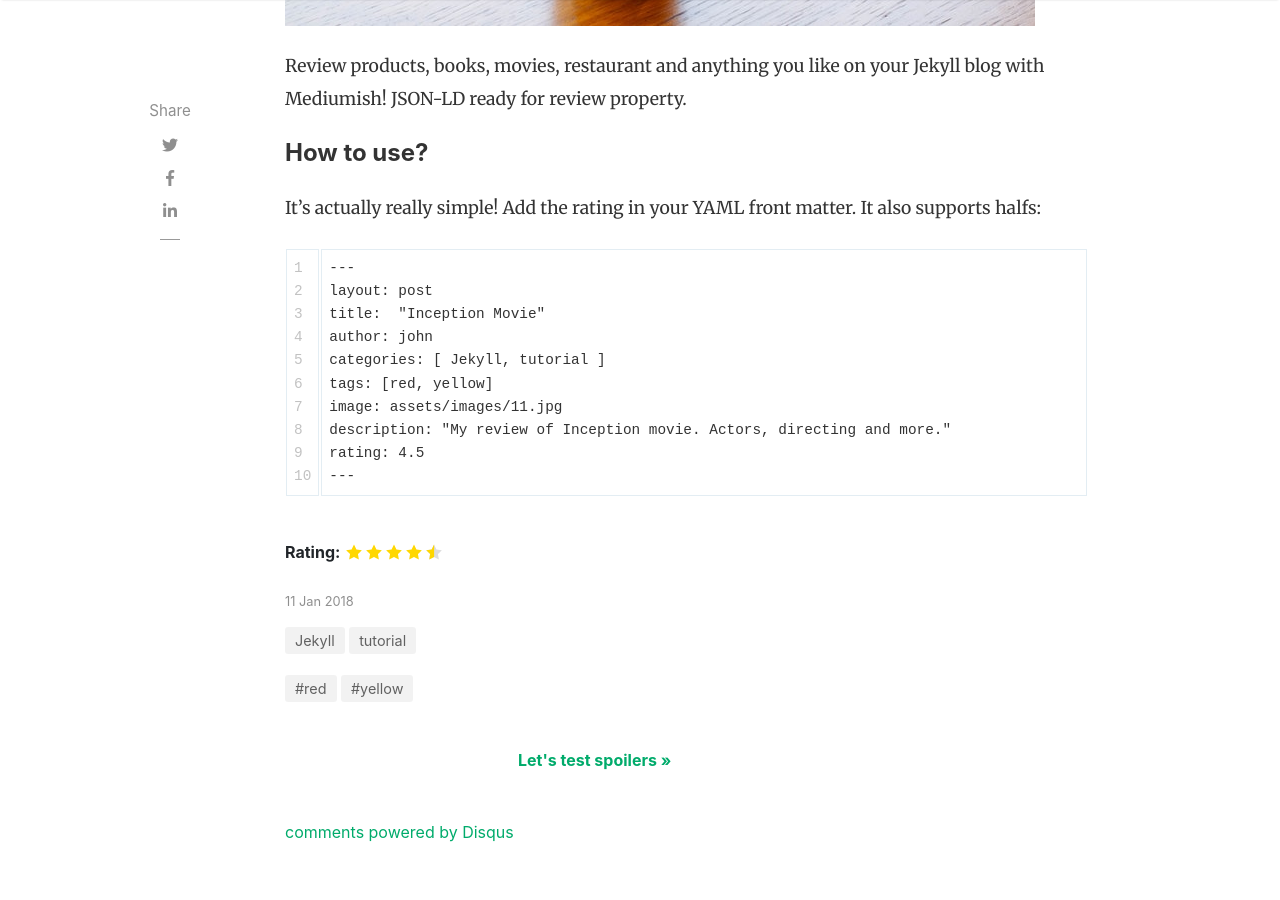
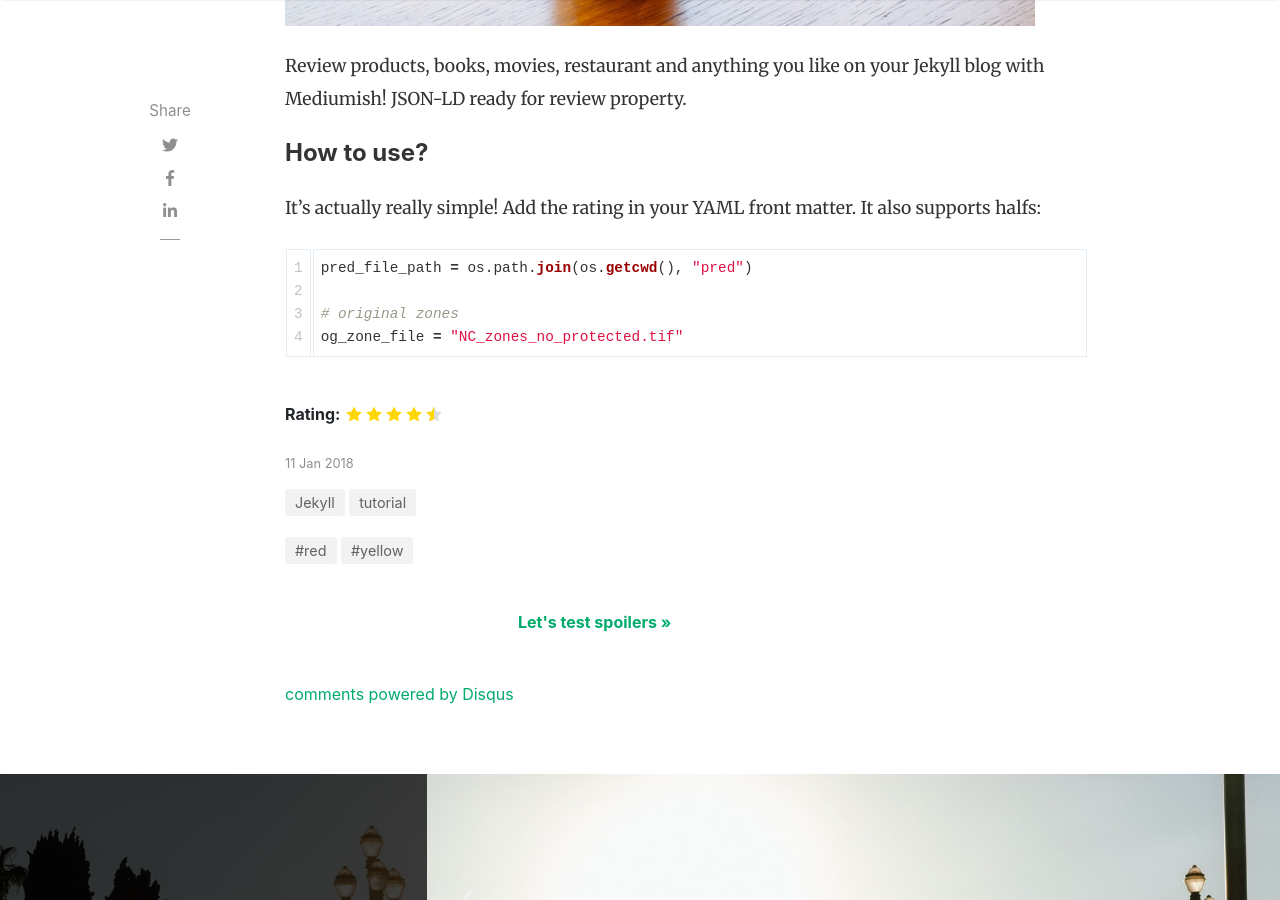
Before and after one commit to malawrim/malawrim.github.io, a Jekyll site: the page built from _posts/2018-01-11-customer-service.md, in a window 1280 px wide and 900 px high, scrolled down 898 px. Built offline with Jekyll 4.4.1, drawn with Linux system fonts in a browser that asks for light colours; nearby versions of some CDN libraries; comment, search, counter and statistics services are not loaded.

Commit message:
Update 2018-01-11-customer-service.md
testing code snipet

````diff
--- a/_posts/2018-01-11-customer-service.md
+++ b/_posts/2018-01-11-customer-service.md
@@ -17,15 +17,9 @@ Review products, books, movies, restaurant and anything you like on your Jekyll
 
 It's actually really simple! Add the rating in your YAML front matter. It also supports halfs:
 
-```html
----
-layout: post
-title:  "Inception Movie"
-author: john
-categories: [ Jekyll, tutorial ]
-tags: [red, yellow]
-image: assets/images/11.jpg
-description: "My review of Inception movie. Actors, directing and more."
-rating: 4.5
----
+```python
+pred_file_path = os.path.join(os.getcwd(), "pred")
+
+# original zones
+og_zone_file = "NC_zones_no_protected.tif"
 ```
````
